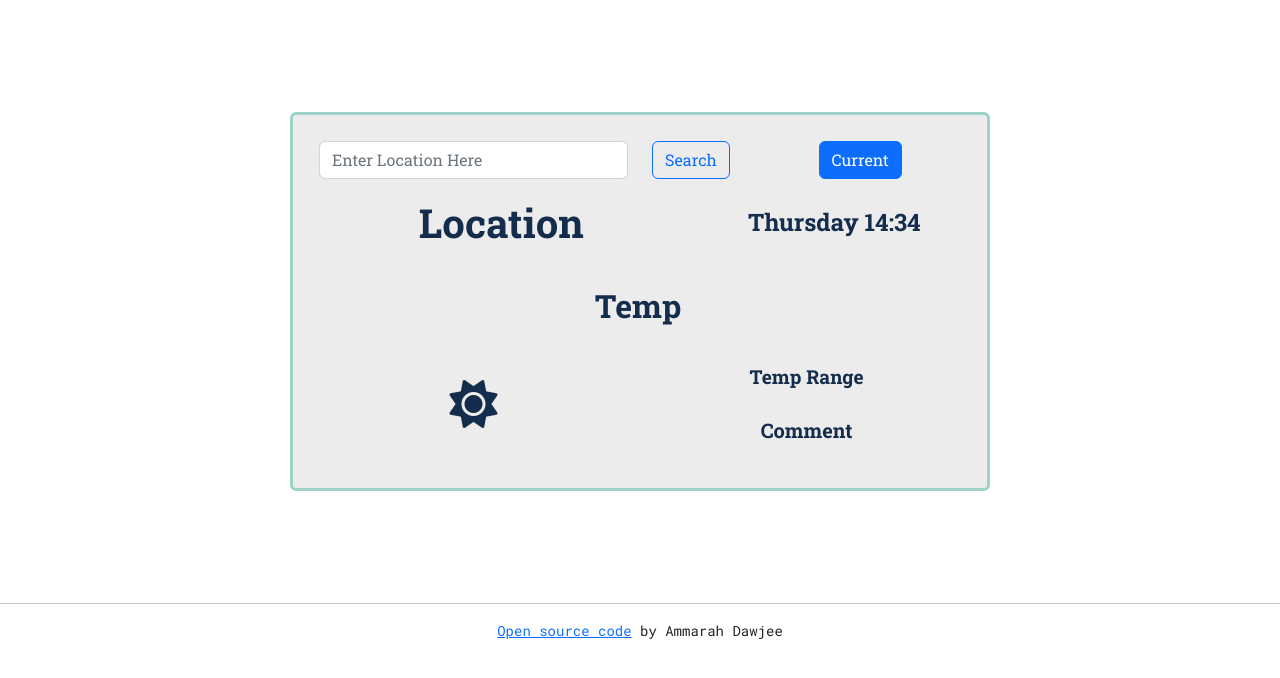
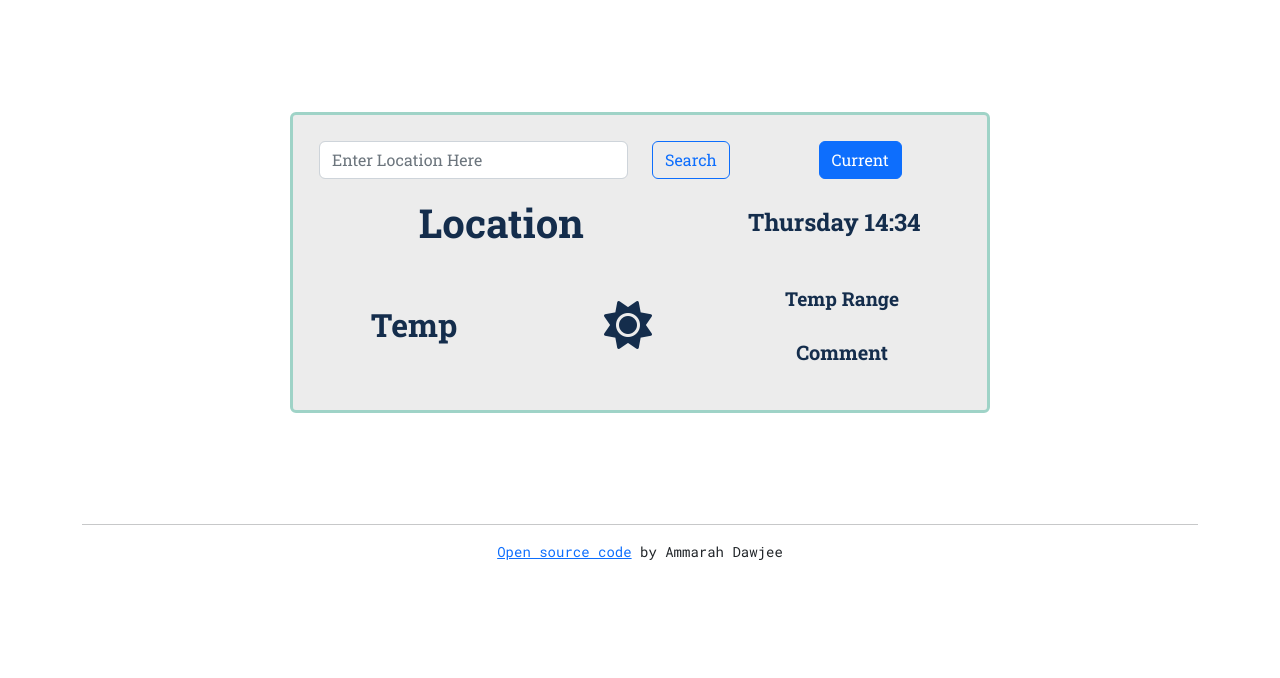
Before and after one commit to amudawjee/weather-app-project, a plain HTML site: page index.html in a window 1280 px wide. Drawn offline with nearby package versions, Linux system fonts and the light colour scheme.

Commit message:
adjusted layout

```diff
--- a/index.html
+++ b/index.html
@@ -67,6 +67,7 @@
               <h4 class="current dateTime"></h4>
             </div>
             <div class="row align-items-center">
+              <div class="col">
                 <h2 class="current temperature">Temp</h2>
               </div>
               <div class="col">
```
